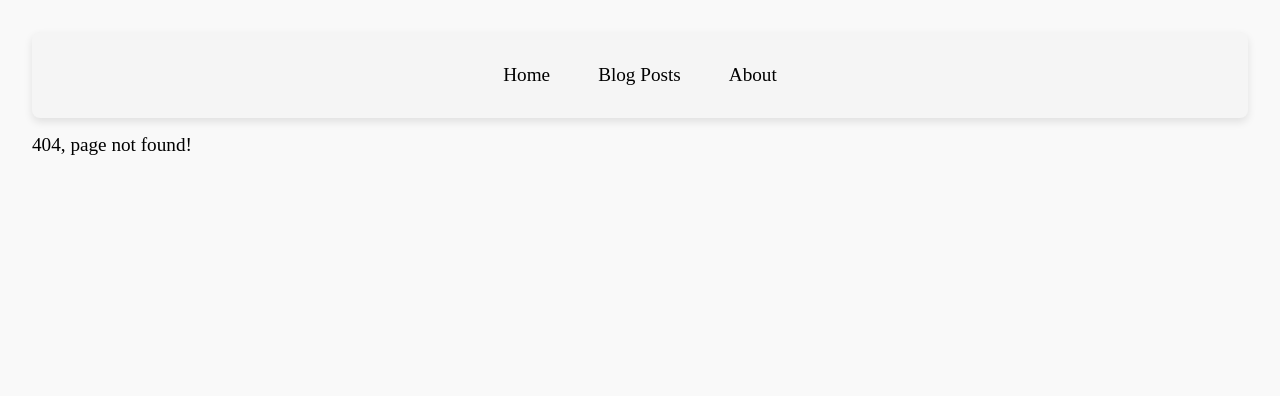
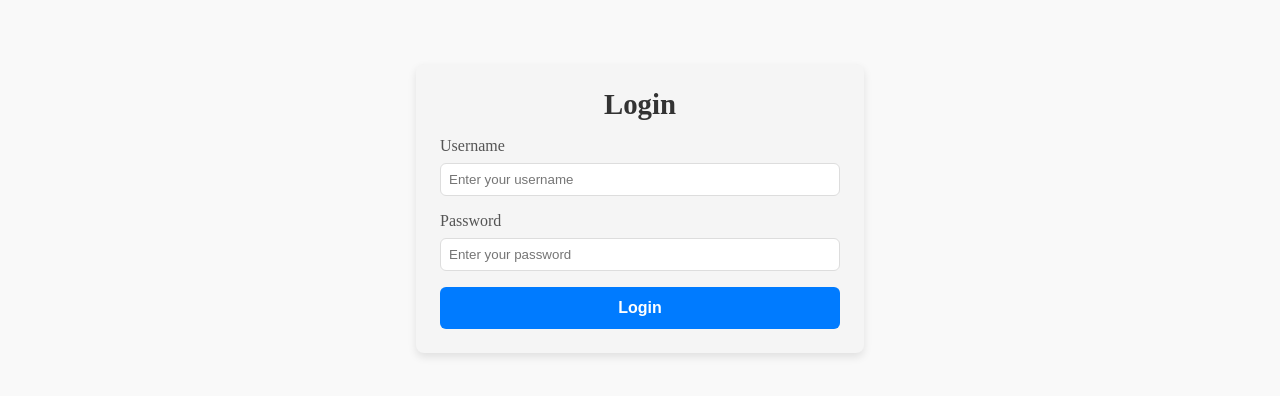
Before and after one commit to stefansaba/learn-vue-3-with-bingyang, a Vue app: page /login in a window 1280 px wide. Before the commit this address had no page. Shown: the top 396 px of the page. Built offline with nearby package versions, Linux system fonts and the light colour scheme.

Commit message:
Navigation guards

```diff
--- a/src/App.vue
+++ b/src/App.vue
@@ -1,19 +1,7 @@
 <template>
-  <div class="app">
-    <Navigation></Navigation>
-    <router-view></router-view>
-  </div>
+  <router-view></router-view>
 </template>
 
-<script setup>
-import Navigation from '@/components/Navigation.vue';
+<script setup></script>
 
-</script>
-
-<style lang="scss" scoped>
-.app {
-  display: flex;
-  flex-direction: column;
-  gap: 1rem;
-}
-</style>
+<style lang="scss" scoped></style>
--- /dev/null
+++ b/src/apis/auth.js
@@ -0,0 +1,15 @@
+import { ref } from 'vue'
+
+const isAuthenticated = ref(false) // A global state that tracks whether the user is logged in
+
+const login = async (username, password) => {
+  // Simulate a successful login
+  isAuthenticated.value = true
+}
+
+const logout = async () => {
+  // Simulate a successful logout
+  isAuthenticated.value = false
+}
+
+export { isAuthenticated, login, logout }
--- a/src/router/index.js
+++ b/src/router/index.js
@@ -8,6 +8,9 @@
 import BlogPostsGreeting from '@/views/BlogPostsGreeting.vue'
 import NotFound from '@/views/NotFound.vue'
 import Ads from '@/views/Ads.vue'
+import Login from '@/views/Login.vue'
+import MainLayout from '@/views/MainLayout.vue'
+import { isAuthenticated } from '@/apis/auth'
 
 // Create a router instance
 const router = createRouter({
@@ -15,14 +18,30 @@
   history: createWebHistory(),
   // Define some routes, each route record should map to a component
   routes: [
-    { path: '/', name: 'home', component: Home },
+    {
+      path: '/',
+      name: 'mainLayout',
+      component: MainLayout,
+      redirect: { name: 'home' },
+      children: [
+        {
+          path: '/home',
+          name: 'home',
+          component: Home,
+          meta: { requiresAuth: false },
+        },
         {
           path: '/blogPosts',
           name: 'blogPosts',
           component: BlogPosts,
           redirect: { name: 'blogPostsGreeting' },
           children: [
-        { path: '', name: 'blogPostsGreeting', component: BlogPostsGreeting },
+            {
+              path: '',
+              name: 'blogPostsGreeting',
+              component: BlogPostsGreeting,
+              meta: { requiresAuth: false },
+            },
             {
               path: '/blogPosts/:id(\\d+)',
               name: 'blogPost',
@@ -30,17 +49,45 @@
                 default: BlogPost,
                 sidebar: Ads,
               },
+              meta: { requiresAuth: true },
             },
           ],
         },
-    { path: '/about', name: 'about', component: About },
+        {
+          path: '/about',
+          name: 'about',
+          component: About,
+          meta: { requiresAuth: false },
+        },
+      ],
+    },
+    {
+      path: '/login',
+      name: 'login',
+      component: Login,
+      meta: { requiresAuth: false },
+    },
     {
       path: '/:pathMatch(.*)*', // Match any path that hasn't been matched by a previous route
       name: 'notFound',
       component: NotFound,
+      meta: { requiresAuth: false },
     },
   ],
 })
 
+router.beforeEach((to, from) => {
+  console.log(from.name, '->', to.name)
+  if (to.meta.requiresAuth && !isAuthenticated.value) {
+    // Redirect to the login page with the originally requested page as the redirect query parameter
+    return { name: 'login', query: { redirect: to.fullPath } }
+  }
+})
+
+// Global after each navigation guard (for cleanup or loggin)
+router.afterEach((to, from) => {
+  console.log(`Successfully navigated to: ${to.fullPath}`)
+})
+
 // Export the router instance
 export default router
--- a/src/views/About.vue
+++ b/src/views/About.vue
@@ -4,6 +4,13 @@
     </div>
 </template>
 
-<script setup></script>
+<script setup>
+import { onBeforeRouteLeave } from 'vue-router'
+
+// This hook will be called when we leave the about page
+onBeforeRouteLeave((to, from) => {
+    window.alert('Don\'t forget to like us on Facebook!')
+})
+</script>
 
 <style lang="scss" scoped></style>
--- /dev/null
+++ b/src/views/Login.vue
@@ -0,0 +1,114 @@
+<template>
+    <div class="login-container">
+        <h2>Login</h2>
+        <form @submit.prevent="handleLogin" class="login-form">
+            <div class="form-group">
+                <label for="username">Username</label>
+                <input type="text" id="username" name="username" v-model="username" required
+                    placeholder="Enter your username">
+            </div>
+            <div class="form-group">
+                <label for="password">Password</label>
+                <input type="password" id="password" name="password" v-model="password" required
+                    placeholder="Enter your password">
+            </div>
+            <button type="submit" class="login-button">Login</button>
+        </form>
+    </div>
+</template>
+
+<script setup>
+import { login } from '@/apis/auth'
+import { ref } from 'vue'
+import { useRouter, useRoute } from 'vue-router'
+
+const username = ref('')
+const password = ref('')
+
+const router = useRouter()
+const route = useRoute()
+
+async function handleLogin() {
+    try {
+        await login(username.value, password.value)
+        // Redirect to the page the user originally wanted to visit, or fallback to home
+        const redirectPath = route.query.redirect || { name: 'home' }
+        router.replace(redirectPath)
+    } catch (error) {
+        console.error(error)
+    }
+}
+</script>
+
+<style lang="scss" scoped>
+.login-container {
+    padding: 1.5rem;
+    background-color: #f5f5f5;
+    border-radius: 8px;
+    box-shadow: 0 4px 8px rgba(0, 0, 0, 0.1);
+    max-width: 400px;
+    margin: 2rem auto;
+
+    h2 {
+        margin-bottom: 1rem;
+        font-size: 1.8rem;
+        font-weight: bold;
+        color: #333;
+        text-align: center;
+    }
+
+    .login-form {
+        display: flex;
+        flex-direction: column;
+        gap: 1rem;
+
+        .form-group {
+            display: flex;
+            flex-direction: column;
+
+            label {
+                margin-bottom: 0.5rem;
+                font-size: 1rem;
+                color: #555;
+            }
+
+            input {
+                padding: 0.5rem;
+                border: 1px solid #ddd;
+                border-radius: 6px;
+                background-color: #fff;
+                transition: all 0.3s ease;
+
+                &:focus {
+                    border-color: #007bff;
+                    box-shadow: 0 0 4px rgba(0, 123, 255, 0.5);
+                    outline: none;
+                }
+            }
+        }
+
+        .login-button {
+            padding: 0.75rem;
+            border: none;
+            border-radius: 6px;
+            background-color: #007bff;
+            color: #fff;
+            font-size: 1rem;
+            font-weight: bold;
+            cursor: pointer;
+            transition: all 0.3s ease;
+
+            &:hover {
+                background-color: #0056b3;
+                box-shadow: 0 6px 12px rgba(0, 0, 0, 0.1);
+                transform: translateY(-3px);
+            }
+
+            &:active {
+                transform: translateY(3px);
+                box-shadow: 0 4px 8px rgba(0, 0, 0, 0.1);
+            }
+        }
+    }
+}
+</style>
--- /dev/null
+++ b/src/views/MainLayout.vue
@@ -0,0 +1,18 @@
+<template>
+    <div class="main-layout">
+        <Navigation></Navigation>
+        <router-view></router-view>
+    </div>
+</template>
+
+<script setup>
+import Navigation from '@/components/Navigation.vue';
+</script>
+
+<style lang="scss" scoped>
+.main-layout {
+    display: flex;
+    flex-direction: column;
+    gap: 1rem;
+}
+</style>
```
Lines whose indentation alone changed are shown as unchanged.
